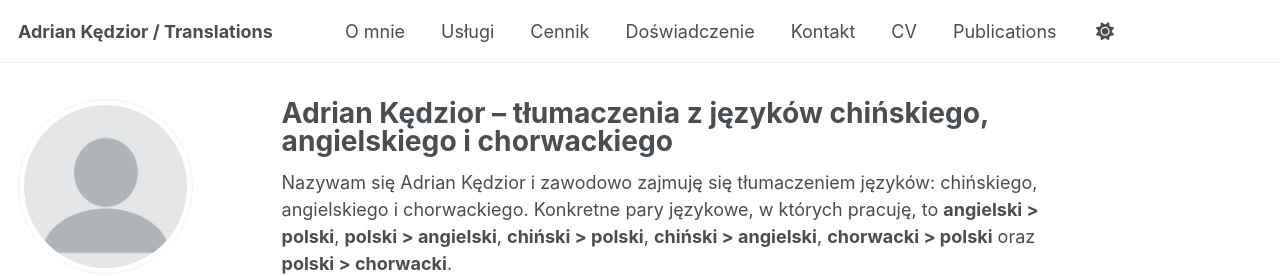
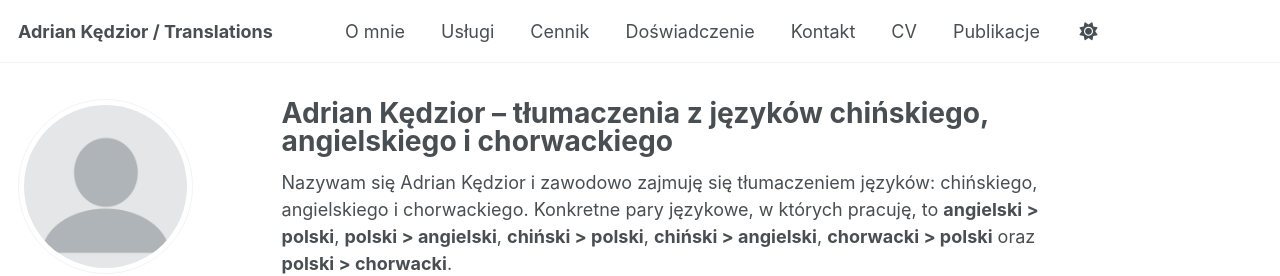
Before and after one commit to adriankedziortranslations/adriankedziortranslations.github.io, a Jekyll site: the page built from _pages/omnie.md, in a window 1280 px wide. Shown: the top 276 px of the page. Built offline with Jekyll 4.4.1, drawn with Linux system fonts in a browser that asks for light colours; a script that is not in the unit is left out.

```diff
--- a/_data/navigation.yml
+++ b/_data/navigation.yml
@@ -27,7 +27,7 @@ main:
   - title: "CV"
     url: /cv/
 
-  - title: "Publications"
+  - title: "Publikacje"
     url: /publications/
 
   # - title: "CV"
```
Also changed, not shown: _pages/about.md (+1 -1 lines).
